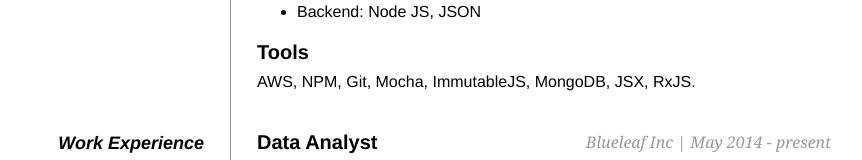
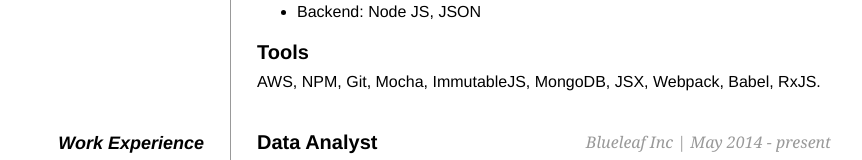
Before and after one commit to mohamedhayibor/mohamedhayibor.github.io, a website: page resume.html in a window 1280 px wide. Shown: the part 344-504 px from the top of the page, without its empty margins (209-1071 px from the left). Drawn offline with Linux system fonts and the light colour scheme.

Commit message:
Update resume.html

```diff
--- a/resume.html
+++ b/resume.html
@@ -38,7 +38,7 @@
 						</ul>
 					</p>
 					<h2>Tools</h2>
-					<p>AWS, NPM, Git, Mocha, ImmutableJS, MongoDB, JSX, RxJS.</p>
+					<p>AWS, NPM, Git, Mocha, ImmutableJS, MongoDB, JSX, Webpack, Babel, RxJS.</p>
 				</dd>
 			</dl>
 			<!-- Work Experience -->
```
